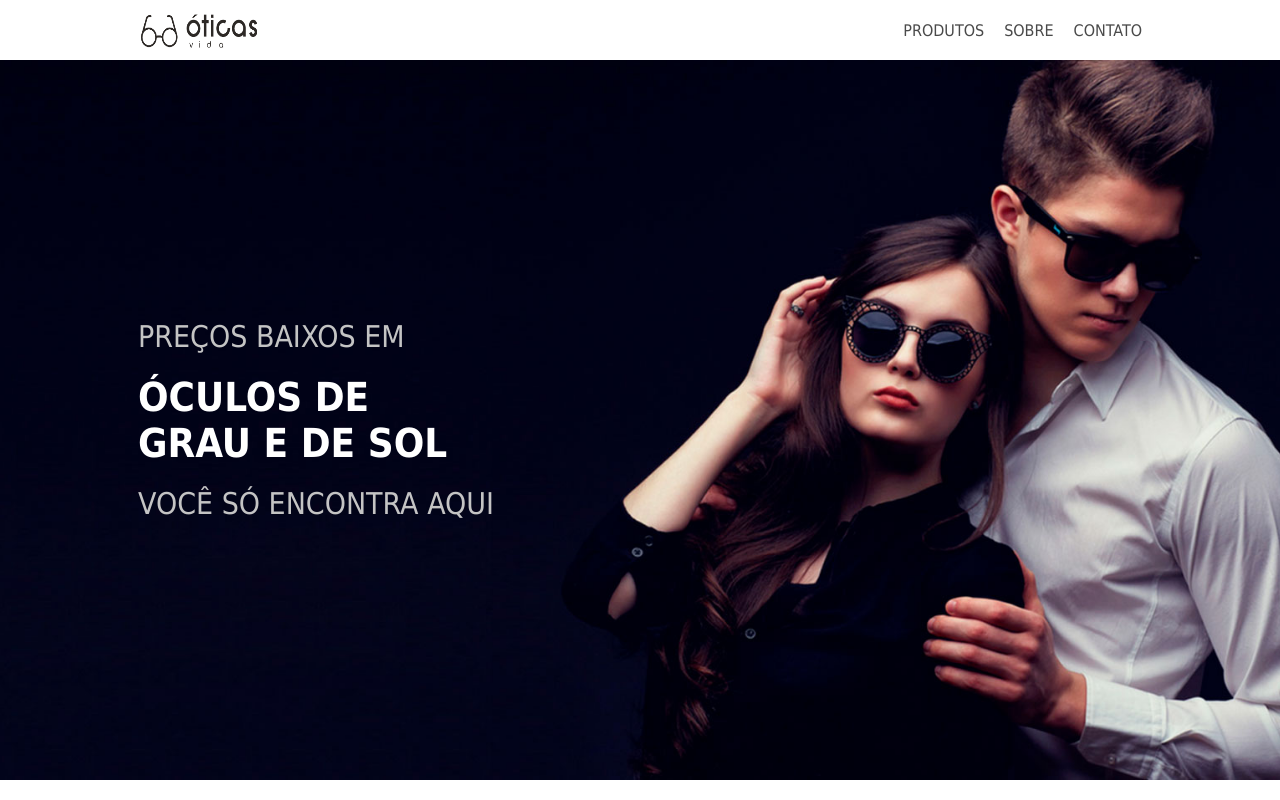
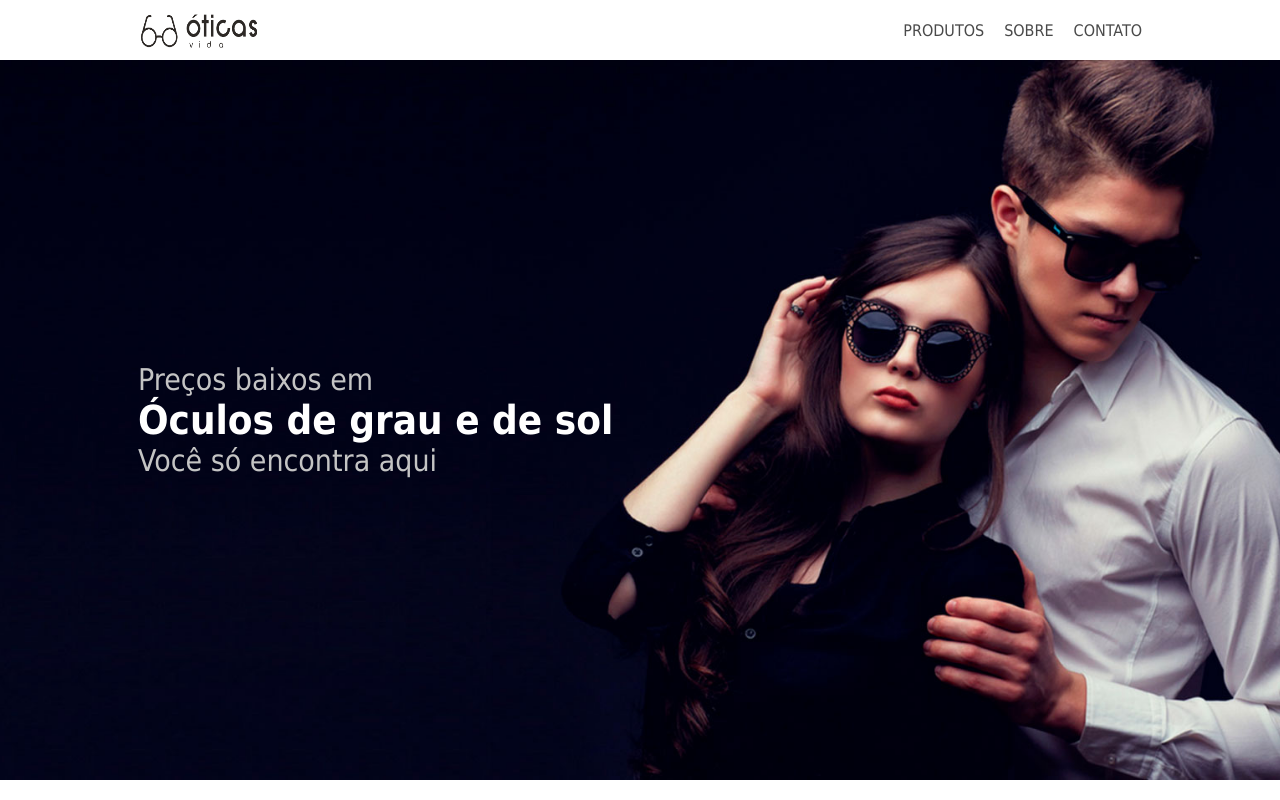
Before and after one commit to Robson-Lima-Jr/projeto14-react-otica, a Next.js app: page / in a window 1280 px wide. Shown: the top 800 px of the page. Built offline with nearby package versions, Linux system fonts and the light colour scheme.

Commit message:
correção seções topo, capa e arquivo principal, junto com seus css

```diff
--- a/src/components/SecaoCapa/SecaoCapa.module.css
+++ b/src/components/SecaoCapa/SecaoCapa.module.css
@@ -1,4 +1,23 @@
-.container_capa {
+.container_base {
+    width: 100%;
+    max-width: 1024px;
+    height: 100%;
+    margin: 0px auto;
+    padding: 10px;
+    display: flex;
+    flex-direction: column;
+    justify-content: center;
+}
+
+.banner_container {
+    background: url(../../../public/capa.png) center center no-repeat;
+    background-size: cover;
+
+    width: 100%;
+    height: 90vh;
+};
+
+.titulo_area {
     width: 50%;
     display: flex;
     flex-direction: column;
@@ -6,13 +25,13 @@
     text-transform: uppercase;
 }
 
-.container_capa h1 {
+.titulo_area h1 {
     max-width: 70%;
     font-size: 40px;
     color: white;
 }
 
-.container_capa p {
+.titulo_area p {
     font-size: 30px;
     color:#C4C4C4;
 }
--- a/src/components/SecaoCapa/index.jsx
+++ b/src/components/SecaoCapa/index.jsx
@@ -1,11 +1,15 @@
 import styles from "./SecaoCapa.module.css"
 
 export default function SecaoCapa() {
-    return(
-        <div className={styles.container_capa}>
-            <p>Preços baixos em</p>
-            <h1>Óculos de grau e de sol</h1>
-            <p>Você só encontra aqui</p>
-        </div>
+    return (
+        <section className={styles.banner_container}>
+            <div className={styles.container_base}>
+                <div className={styles.titulo_area}>
+                    <p>Preços baixos em</p>
+                    <h1>Óculos de grau e de sol</h1>
+                    <p>Você só encontra aqui</p>
+                </div>
+            </div>
+        </section>
     );
 };
--- a/src/components/SecaoProdutos/SecaoProdutos.module.css
+++ b/src/components/SecaoProdutos/SecaoProdutos.module.css
@@ -38,6 +38,8 @@
     gap: 20px;
     align-items: center;
     background-color: #F6F6F6;
+
+    box-shadow: 2px 2px 15px -3px rgba(0, 0, 0, 0.883);
 }
 
 .base_produtos .produtos h4 {
--- a/src/components/Topo/Topo.module.css
+++ b/src/components/Topo/Topo.module.css
@@ -1,4 +1,4 @@
-.container_topo{
+.container_topo {
     width: 100%;
     max-width: 1024px;
     margin: 0px auto;
@@ -8,21 +8,27 @@
     align-items: center;
 }
 
-.container_topo .imagemTopo {
+.imagemTopo {
     width: 120px;
     height: 40px;
 }
 
-.container_topo nav .linksTopo {
+.linksTopo {
     text-decoration: none;
     color: #4a4a4a;
 }
 
-.container_topo nav .linksTopo:hover {
-    font-weight: bold;
+.linksTopo:hover {
+    color: #000000;
 }
 
-.container_topo nav {
+.nav_area {
     display: flex;
     gap: 20px;
-};
+}
+
+@media screen and (max-width: 375px) {
+    .container_topo {
+        background-color: gold;
+    }
+}
--- a/src/pages/index.js
+++ b/src/pages/index.js
@@ -1,5 +1,4 @@
 import Head from "next/head";
-import Image from "next/image";
 import styles from "@/styles/Home.module.css";
 
 import Topo from "@/components/Topo";
@@ -23,11 +22,7 @@ export default function Home() {
       <Topo />
 
       <main>
-        <section className={styles.banner_container}>
-          <div className={styles.container_base}>
-            <SecaoCapa />
-          </div>
-        </section>
+        <SecaoCapa />
 
         <section id="produtos">
           <div className={styles.container_base}>
--- a/src/styles/Home.module.css
+++ b/src/styles/Home.module.css
@@ -16,11 +16,3 @@
 .container_contato {
     background-color: #05031B;
 }
-
-.banner_container {
-    background: url(../../public/capa.png) center center no-repeat;
-    background-size: cover;
-
-    width: 100%;
-    height: 90vh;
-};
```
Also changed, not shown: src/components/Topo/index.jsx (+1 -1 lines).
